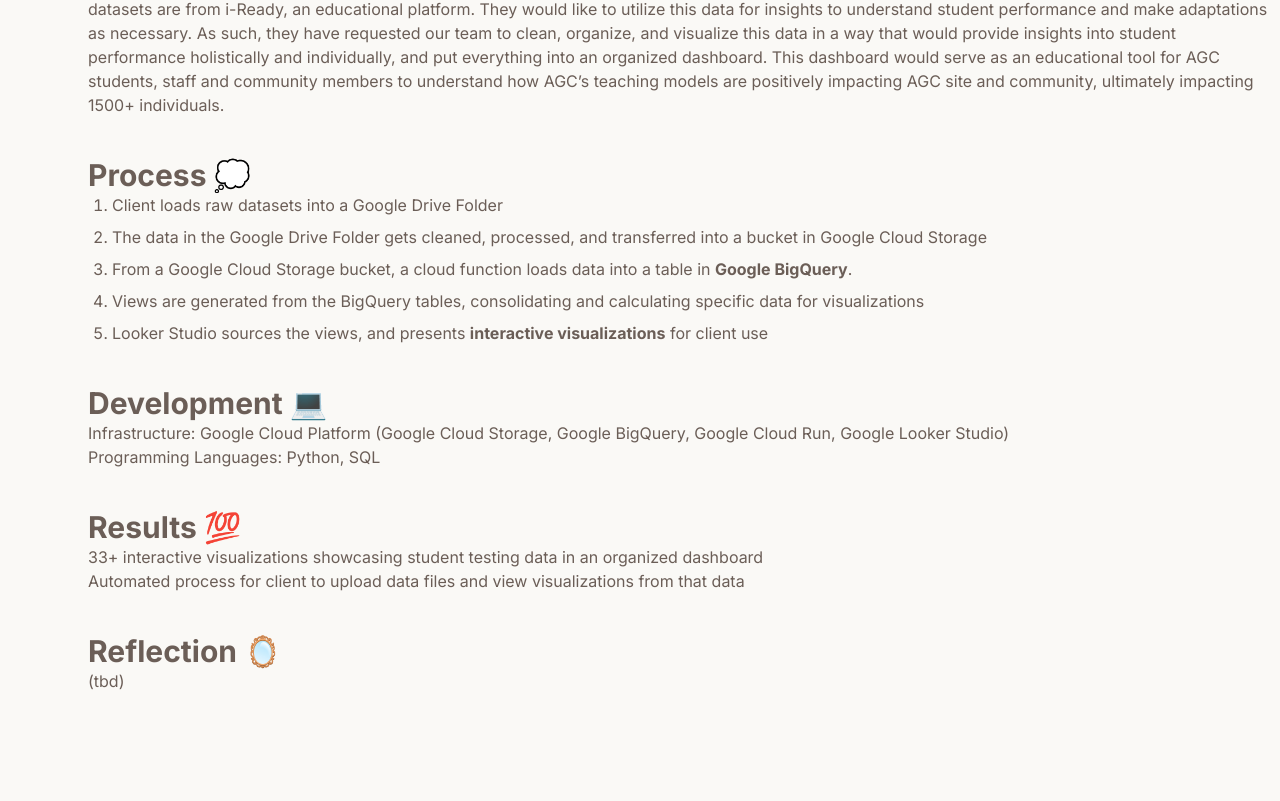
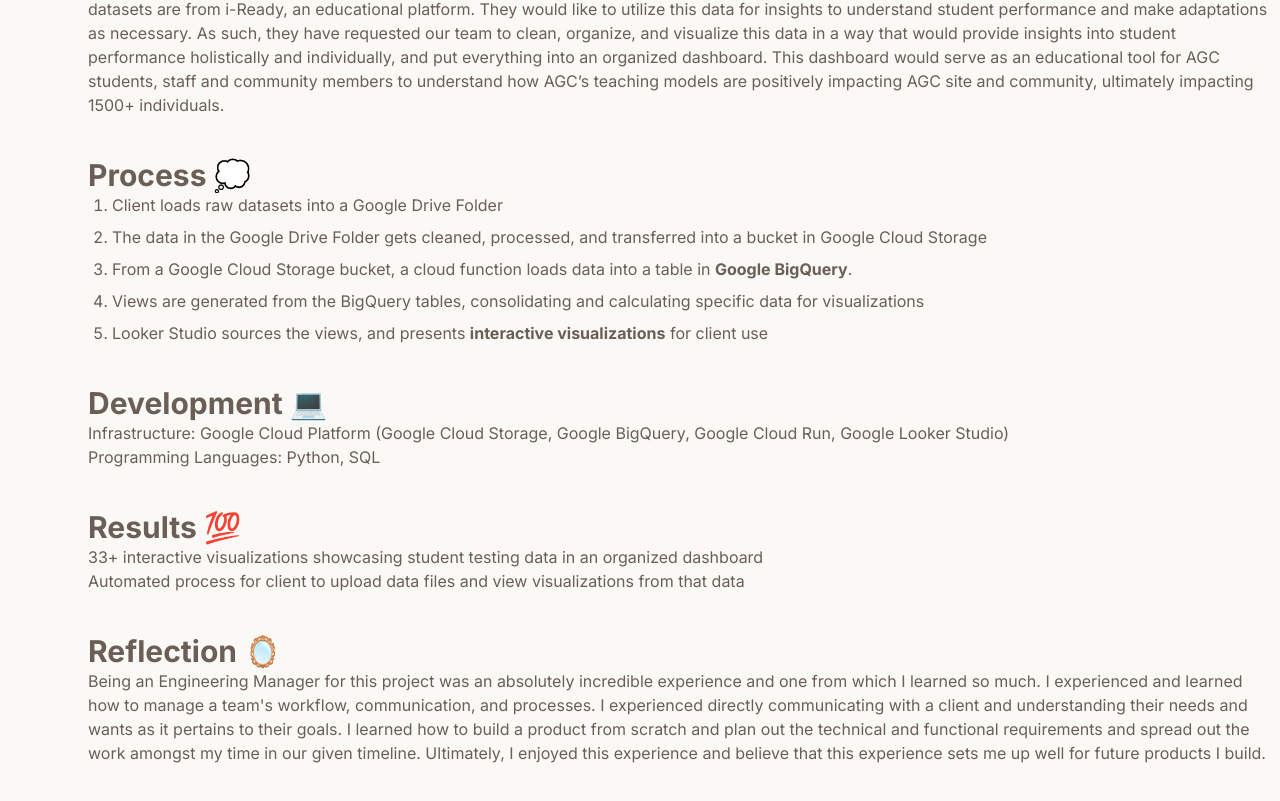
Before and after one commit to shreyasun/shreyasun.github.io, a Next.js app: page /projects/Develop-For-Good in a window 1280 px wide. Shown: the part 1111-1912 px from the top of the page. Before the commit the page ends 1844 px from the top, so only its background shows below. Built offline with nearby package versions, Linux system fonts and the light colour scheme.

Commit message:
fixes and final touches

```diff
--- a/app/projects/Develop-For-Good/page.tsx
+++ b/app/projects/Develop-For-Good/page.tsx
@@ -76,7 +76,7 @@
       </div>
       <div className="w-full m-10">
         <h1 className="text-2xl sm:text-3xl font-bold">Reflection 🪞</h1>
-        <p>(tbd)</p>
+        <p>Being an Engineering Manager for this project was an absolutely incredible experience and one from which I learned so much. I experienced and learned how to manage a team's workflow, communication, and processes. I experienced directly communicating with a client and understanding their needs and wants as it pertains to their goals. I learned how to build a product from scratch and plan out the technical and functional requirements and spread out the work amongst my time in our given timeline. Ultimately, I enjoyed this experience and believe that this experience sets me up well for future products I build.</p>
       </div>
     </div>
   );
--- a/app/projects/UCSC-GI-Project/page.tsx
+++ b/app/projects/UCSC-GI-Project/page.tsx
@@ -61,7 +61,7 @@
             rel="noopener noreferrer"
             >
             <h1 className="text-2xl sm:text-3xl font-bold text-blue underline mx-auto text-blue">
-                Here's a paper on this project!
+                Here&apos;s a paper on this project!
             </h1>
             </a>
           </div>
```
